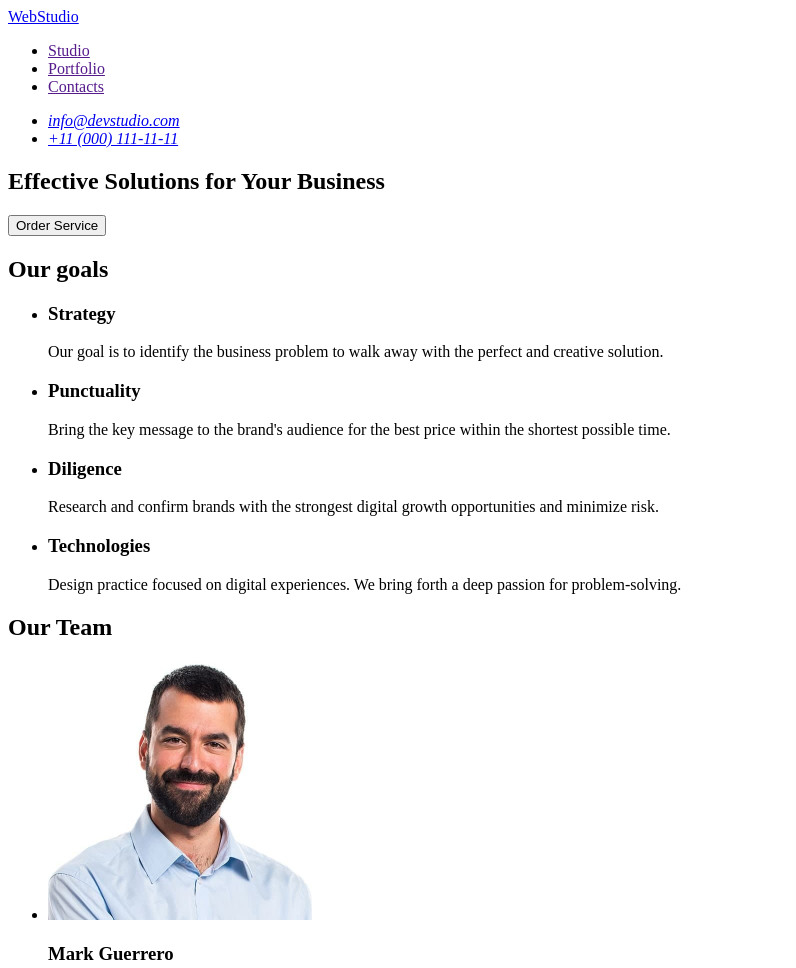
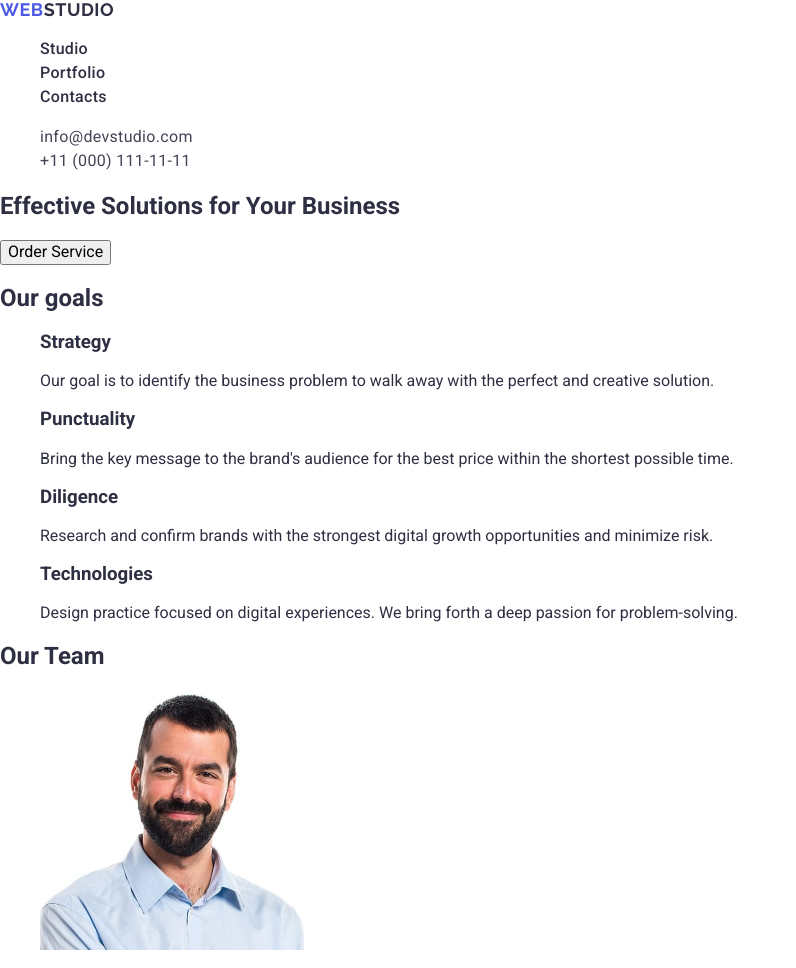
Before and after one commit to LiudmylaOrel/goit-markup-hw-02, a plain HTML site: page index.html in a window 1280 px wide. Shown: the top 968 px of the page, without its empty margins (0-796 px from the left). Drawn offline with nearby package versions, Linux system fonts and the light colour scheme.

Commit message:
add css header

```diff
--- /dev/null
+++ b/css/styles.css
@@ -0,0 +1,55 @@
+body {
+    font-family: 'Roboto', sans-serif;
+    background-color: #fff;
+    color: #2e2f42;
+}
+
+ul {
+    list-style-type: none;
+}
+
+a {
+    text-decoration: none;
+}
+
+address {
+    font-style: normal;
+}
+
+.logo {
+    font-family: "Raleway", sans-serif;
+    font-weight: 700;
+    font-size: 18px;
+    line-height: 1.16;
+    letter-spacing: 0.03em;
+    text-transform: uppercase;
+    color: #2e2f42;
+}
+
+.logo-blue {
+    color: #4d5ae5;
+}
+
+.header-menu-link {
+    font-weight: 500;
+    line-height: 1.5;
+    letter-spacing: 0.02em;
+    color: #2e2f42;
+}
+
+.header-menu-link:hover,
+.header-menu-link:focus {
+    color: #404bbf;
+}
+
+.header-addres-link {
+    font-weight: 400;
+    line-height: 1.5;
+    letter-spacing: 0.02em;
+    color: #434455;
+}
+
+.header-addres-link:hover,
+.header-addres-link:focus {
+    color: #404bbf;
+}
--- a/index.html
+++ b/index.html
@@ -4,22 +4,49 @@
     <meta charset="UTF-8" />
     <meta name="viewport" content="width=device-width, initial-scale=1.0" />
     <title>Web Studio</title>
+    <link
+      rel="stylesheet"
+      href="node_modules/modern-normalize/modern-normalize.css"
+    />
+    <link rel="stylesheet" href="./css/styles.css" />
+    <link rel="preconnect" href="https://fonts.googleapis.com" />
+    <link rel="preconnect" href="https://fonts.gstatic.com" crossorigin />
+    <link
+      href="https://fonts.googleapis.com/css2?family=Raleway:wght@700&family=Roboto:wght@400;500;700&display=swap"
+      rel="stylesheet"
+    />
   </head>
   <body>
     <!--Header-->
-    <header>
-      <nav>
-        <a href="index.html">WebStudio</a>
-        <ul>
-          <li><a href="">Studio</a></li>
-          <li><a href="">Portfolio</a></li>
-          <li><a href="">Contacts</a></li>
+    <header class="header">
+      <nav class="header-navigation">
+        <a class="logo" href="index.html"
+          ><span class="logo-blue">Web</span>Studio</a
+        >
+        <ul class="header-menu-list">
+          <li class="header-menu-item">
+            <a class="header-menu-link" href="">Studio</a>
+          </li>
+          <li class="header-menu-item">
+            <a class="header-menu-link" href="">Portfolio</a>
+          </li>
+          <li class="header-menu-item">
+            <a class="header-menu-link" href="">Contacts</a>
+          </li>
         </ul>
       </nav>
-      <address>
-        <ul>
-          <li><a href="mailto:info@devstudio.com">info@devstudio.com</a></li>
-          <li><a href="tel:+110001111111">+11 (000) 111-11-11</a></li>
+      <address class="header-address">
+        <ul class="header-address-list">
+          <li class="header-address-item">
+            <a class="header-addres-link" href="mailto:info@devstudio.com"
+              >info@devstudio.com</a
+            >
+          </li>
+          <li class="header-address-item">
+            <a class="header-addres-link" href="tel:+110001111111"
+              >+11 (000) 111-11-11</a
+            >
+          </li>
         </ul>
       </address>
     </header>
@@ -71,7 +98,7 @@
         <ul>
           <li>
             <img
-              src="/images/img-1.jpg"
+              src="./images/img-1.jpg"
               alt="Mark Guerrero"
               width="264"
               height="260"
@@ -182,7 +209,9 @@
 
     <!--Footer-->
     <footer>
-      <a href="index.html">WebStudio</a>
+      <a class="logo" href="index.html"
+        ><span class="logo-blue">Web</span>Studio</a
+      >
       <p>
         Increase the flow of customers and sales for your business with digital
         marketing & growth solutions.
```
